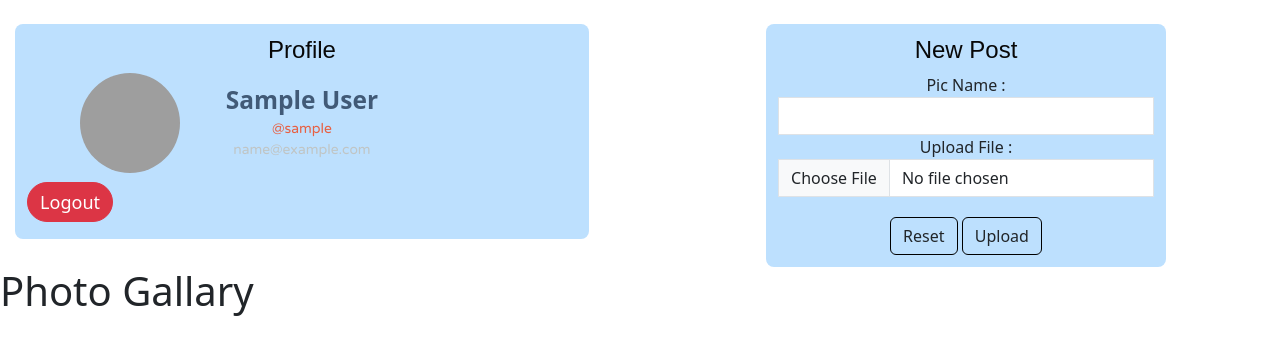
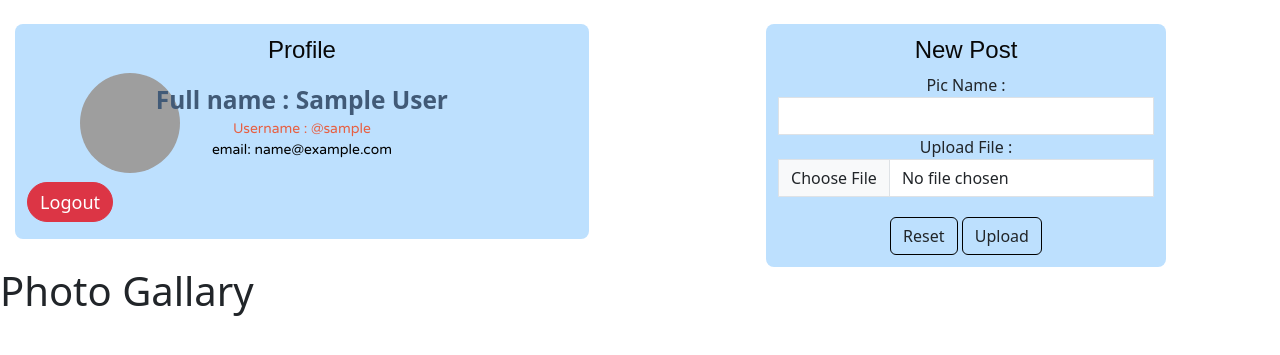
Before and after one commit to deepakmajhi22/Pic_studio, a Node server app: template views/profile.ejs in a window 1280 px wide. Shown: the part 67-422 px from the top of the page. Run offline with Node 20, Linux system fonts and the light colour scheme; the template is opened without the code that fills it: values that come from a table or form of the project are taken from there, others are empty; the visitor is signed in with stand-in values (Sample User, id 1); some libraries are stand-ins or nearby versions; some web fonts are replaced; grey boxes are pictures that could not be loaded.

Commit message:
change in profile text

```diff
--- a/public/stylesheets/profile.css
+++ b/public/stylesheets/profile.css
@@ -57,7 +57,7 @@ body {
 
 .user-profile>.description {
   text-align: center;
-  color: #c0c5c5;
+  color: #000000;
   font-size: .87em;
   font-family: "varela round", sans-serif;
 }
@@ -152,7 +152,7 @@ form input {
   border: 1px solid #eee;
   border-radius: 0 !important;
   padding: 5px 8px;
-  color: #444;
+  color: #000000;
 }
 
 form button {
--- a/views/profile.ejs
+++ b/views/profile.ejs
@@ -47,14 +47,14 @@
                    alt="Ash" />
 
                 <div class="username">
-                    <%= user.fullname%>
+                    Full name : <%= user.fullname%>
                 </div>
                 <div class="bio">
-                    @<%= user.username%>
+                   Username :  @<%= user.username%>
                 </div>
                 <div class="description">
                     <p>
-                        <%= user.email%>
+                        email: <%= user.email%>
                     </p>
                 </div>
 
```
